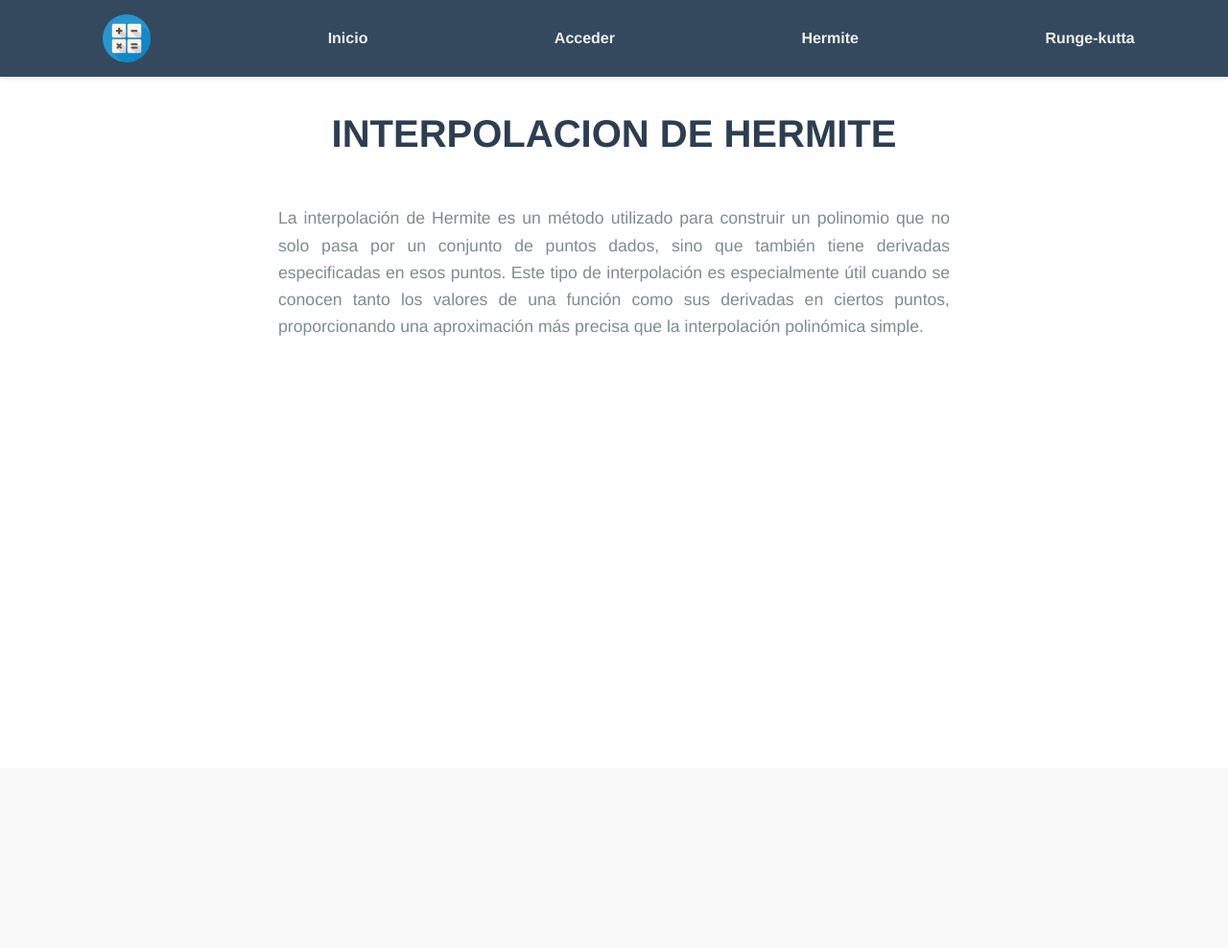
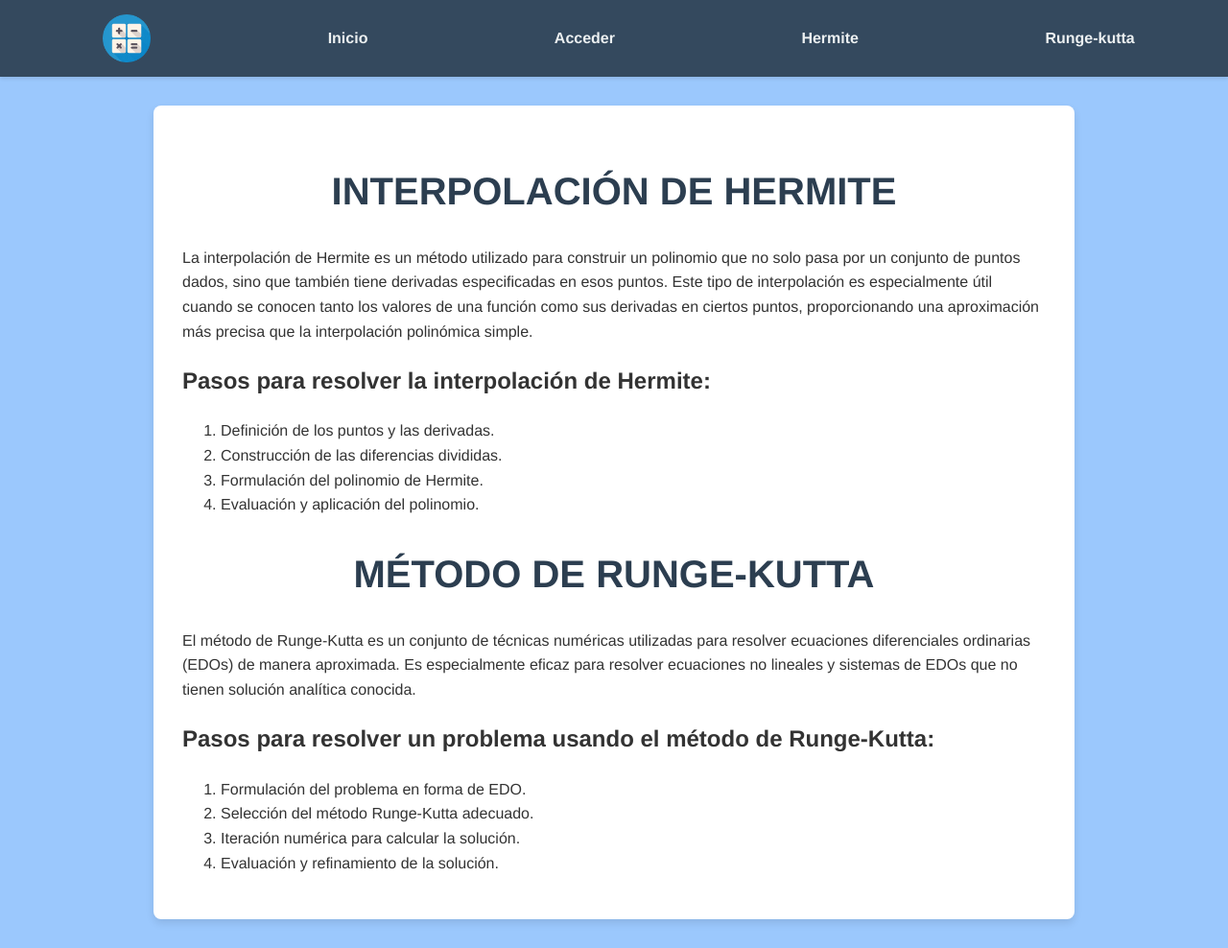
Before and after one commit to alissonhernandez/M-todos-ANS, a Django app: page / in a window 1280 px wide. Shown: the whole page at 96% size. Before the commit the page ends 350 px from the top, so only its background shows below. Run offline with Django 5.2, Linux system fonts and the light colour scheme; parts of the project's set-up code (start-up, migrations or seed data) failed here and were passed over.

Commit message:
diseño inicio

```diff
--- a/ProyectoANS/ProyectoANS/app/static/css/styles.css
+++ b/ProyectoANS/ProyectoANS/app/static/css/styles.css
@@ -5,7 +5,7 @@
     line-height: 1.6;
     margin: 0;
     padding: 0;
-    background-color: #ffffff;
+    background-color: rgba(104, 173, 252, 0.658);
     color: #333;
     display: flex;
     flex-direction: column;
@@ -68,6 +68,7 @@
     display: flex;
     flex-direction: column;
     align-items: center;
+    background-color: white;
 }
 
 h1 {
@@ -96,7 +97,7 @@
     max-width: 400px;
     width: 100%;
     padding: 30px;
-    background: #c2c2c2; /* Fondo blanco del formulario */
+    background: #ffffff; /* Fondo blanco del formulario */
     box-shadow: 0 4px 8px rgba(0, 0, 0, 0.1);
     border-radius: 8px;
     margin-top: 20px;
@@ -151,3 +152,22 @@
 .btn:hover {
     background-color: #13496d;
 }
+
+/* Estilos adicionales para el método de interpolación de Hermite */
+
+#resultados {
+    margin-top: 30px;
+    text-align: center;
+}
+
+#resultados h2 {
+    color: #2c3e50;
+    margin-bottom: 20px;
+}
+
+#resultados img {
+    max-width: 100%;
+    margin-top: 20px;
+    border-radius: 8px;
+    box-shadow: 0 4px 8px rgba(0, 0, 0, 0.1);
+}
--- a/ProyectoANS/ProyectoANS/app/templates/home.html
+++ b/ProyectoANS/ProyectoANS/app/templates/home.html
@@ -1,9 +1,27 @@
 {% extends 'layout/base.html' %}
 
 {% block content %}
-<h1>INTERPOLACION DE HERMITE</h1>
-<div class="content">
-    <p>La interpolación de Hermite es un método utilizado para construir un polinomio que no solo pasa por un conjunto de puntos dados, sino que también tiene derivadas especificadas en esos puntos. Este tipo de interpolación es especialmente útil cuando se conocen tanto los valores de una función como sus derivadas en ciertos puntos, proporcionando una aproximación más precisa que la interpolación polinómica simple.</p>
+<div class="container">
+    <h1>INTERPOLACIÓN DE HERMITE</h1>
+    <p2>La interpolación de Hermite es un método utilizado para construir un polinomio que no solo pasa por un conjunto de puntos dados, sino que también tiene derivadas especificadas en esos puntos. Este tipo de interpolación es especialmente útil cuando se conocen tanto los valores de una función como sus derivadas en ciertos puntos, proporcionando una aproximación más precisa que la interpolación polinómica simple.</p>
+
+    <h2>Pasos para resolver la interpolación de Hermite:</h2>
+    <ol>
+        <li>Definición de los puntos y las derivadas.</li>
+        <li>Construcción de las diferencias divididas.</li>
+        <li>Formulación del polinomio de Hermite.</li>
+        <li>Evaluación y aplicación del polinomio.</li>
+    </ol>
+
+    <h1>MÉTODO DE RUNGE-KUTTA</h1>
+    <p2>El método de Runge-Kutta es un conjunto de técnicas numéricas utilizadas para resolver ecuaciones diferenciales ordinarias (EDOs) de manera aproximada. Es especialmente eficaz para resolver ecuaciones no lineales y sistemas de EDOs que no tienen solución analítica conocida.</p>
+
+    <h2>Pasos para resolver un problema usando el método de Runge-Kutta:</h2>
+    <ol>
+        <li>Formulación del problema en forma de EDO.</li>
+        <li>Selección del método Runge-Kutta adecuado.</li>
+        <li>Iteración numérica para calcular la solución.</li>
+        <li>Evaluación y refinamiento de la solución.</li>
+    </ol>
 </div>
-
 {% endblock %}
--- a/ProyectoANS/ProyectoANS/app/templates/perfil.html
+++ b/ProyectoANS/ProyectoANS/app/templates/perfil.html
@@ -3,7 +3,6 @@
 {% block content %}
 <div class="container">
     <h1>Perfil de Usuario</h1>
-
     <div class="profile-info">
         <p><strong>Nombre de usuario:</strong> {{ usuario.username }}</p>
         <p><strong>Correo electrónico:</strong> {{ usuario.email }}</p>
--- a/ProyectoANS/ProyectoANS/app/templates/register.html
+++ b/ProyectoANS/ProyectoANS/app/templates/register.html
@@ -3,7 +3,6 @@
 {% block content %}
 <div class="container">
     <h1>Crear Cuenta</h1>
-
     <form action="{% url 'register' %}" method="POST" class="form">
         {% csrf_token %}
         <label for="usuario">Nombre de usuario:</label>
```
Also changed, not shown: ProyectoANS/ProyectoANS/app/templates/hermite.html (+4 -11 lines).
